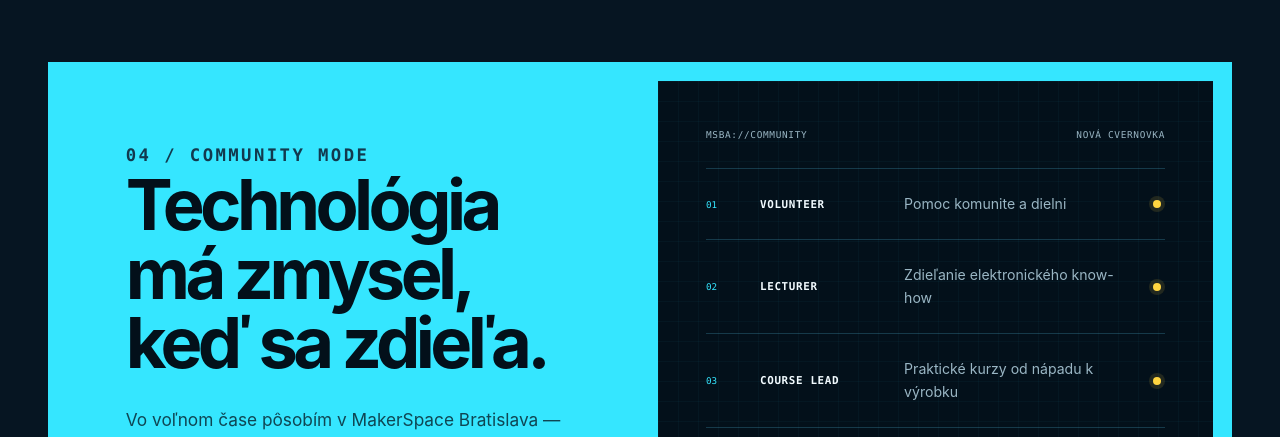
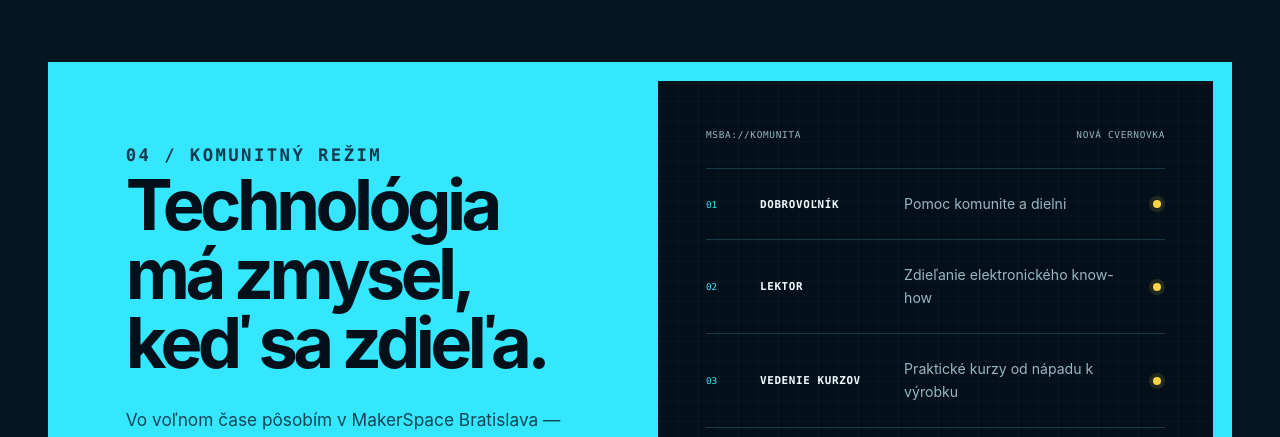
Before and after one commit to DominikPalo/dominikpalo.github.io, a React (Vite) app: page / in a window 1280 px wide. Shown: the part 5440-5877 px from the top of the page. Built offline with nearby package versions, Linux system fonts and the light colour scheme.

Commit message:
Localize community roles in Slovak

```diff
--- a/app/page.tsx
+++ b/app/page.tsx
@@ -137,15 +137,16 @@ const copy = {
         href: "https://www.fei.stuba.sk",
       },
     ],
-    communityKicker: "04 / COMMUNITY MODE",
+    communityKicker: "04 / KOMUNITNÝ REŽIM",
     communityTitle: "Technológia má zmysel, keď sa zdieľa.",
     communityBody:
       "Vo voľnom čase pôsobím v MakerSpace Bratislava — komunitnej dielni v Novej Cvernovke. Dobrovoľníčim pri jej fungovaní, pomáham ľuďom s elektronikou a maker projektmi, lektorujem a vediem praktické kurzy.",
     communityCta: "Navštíviť MakerSpace Bratislava",
+    communityConsole: "MSBA://KOMUNITA",
     communityRoles: [
-      ["VOLUNTEER", "Pomoc komunite a dielni"],
-      ["LECTURER", "Zdieľanie elektronického know-how"],
-      ["COURSE LEAD", "Praktické kurzy od nápadu k výrobku"],
+      ["DOBROVOĽNÍK", "Pomoc komunite a dielni"],
+      ["LEKTOR", "Zdieľanie elektronického know-how"],
+      ["VEDENIE KURZOV", "Praktické kurzy od nápadu k výrobku"],
     ],
     hobbiesKicker: "05 / OFFLINE MODE",
     hobbiesTitle: "Keď nie som za počítačom, som na cestách.",
@@ -323,6 +324,7 @@ const copy = {
     communityBody:
       "In my free time, I’m active at MakerSpace Bratislava — a community workshop at Nová Cvernovka. I volunteer to help run the space, support people with electronics and maker projects, teach, and lead hands-on courses.",
     communityCta: "Visit MakerSpace Bratislava",
+    communityConsole: "MSBA://COMMUNITY",
     communityRoles: [
       ["VOLUNTEER", "Helping the community and workshop"],
       ["LECTURER", "Sharing electronics know-how"],
@@ -703,7 +705,7 @@ export default function Home() {
 
             <div className="community-console">
               <div className="console-header">
-                <span>MSBA://COMMUNITY</span>
+                <span>{t.communityConsole}</span>
                 <span>NOVÁ CVERNOVKA</span>
               </div>
               {t.communityRoles.map(([role, detail], index) => (
```
